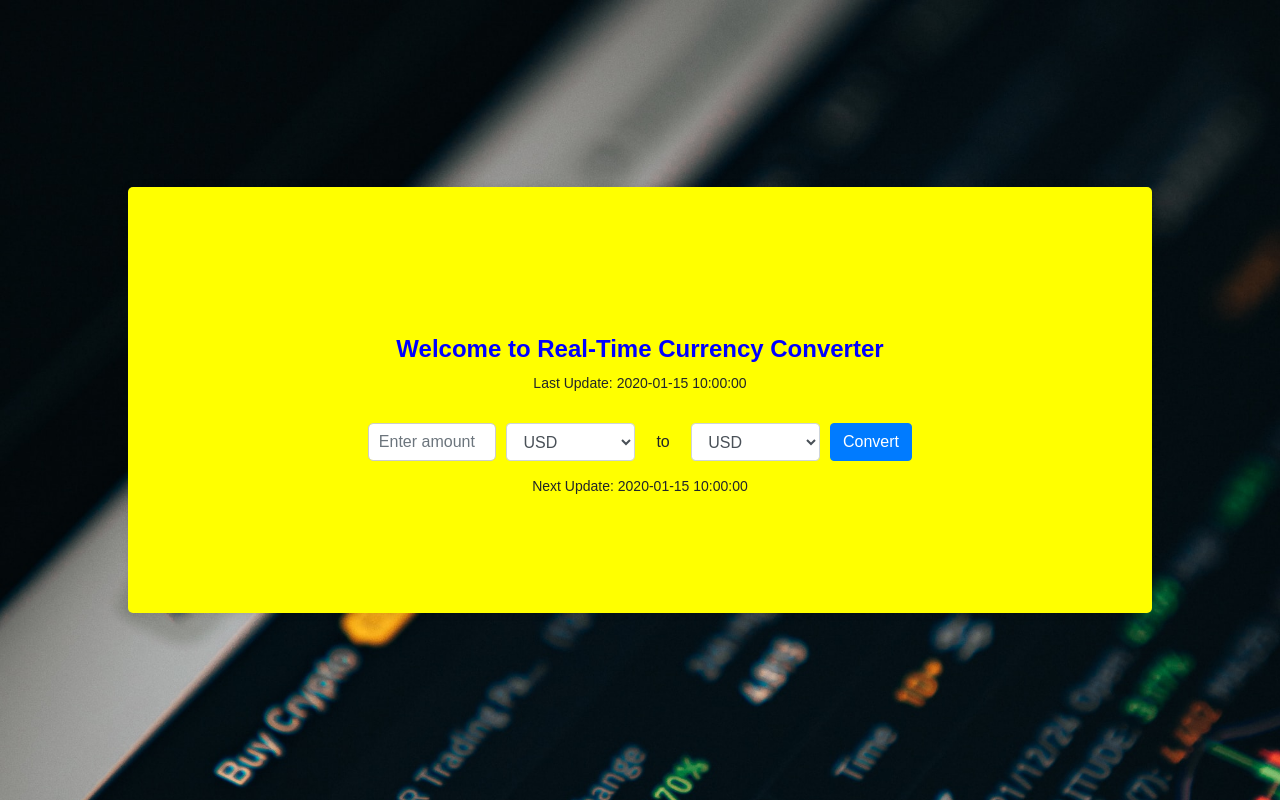
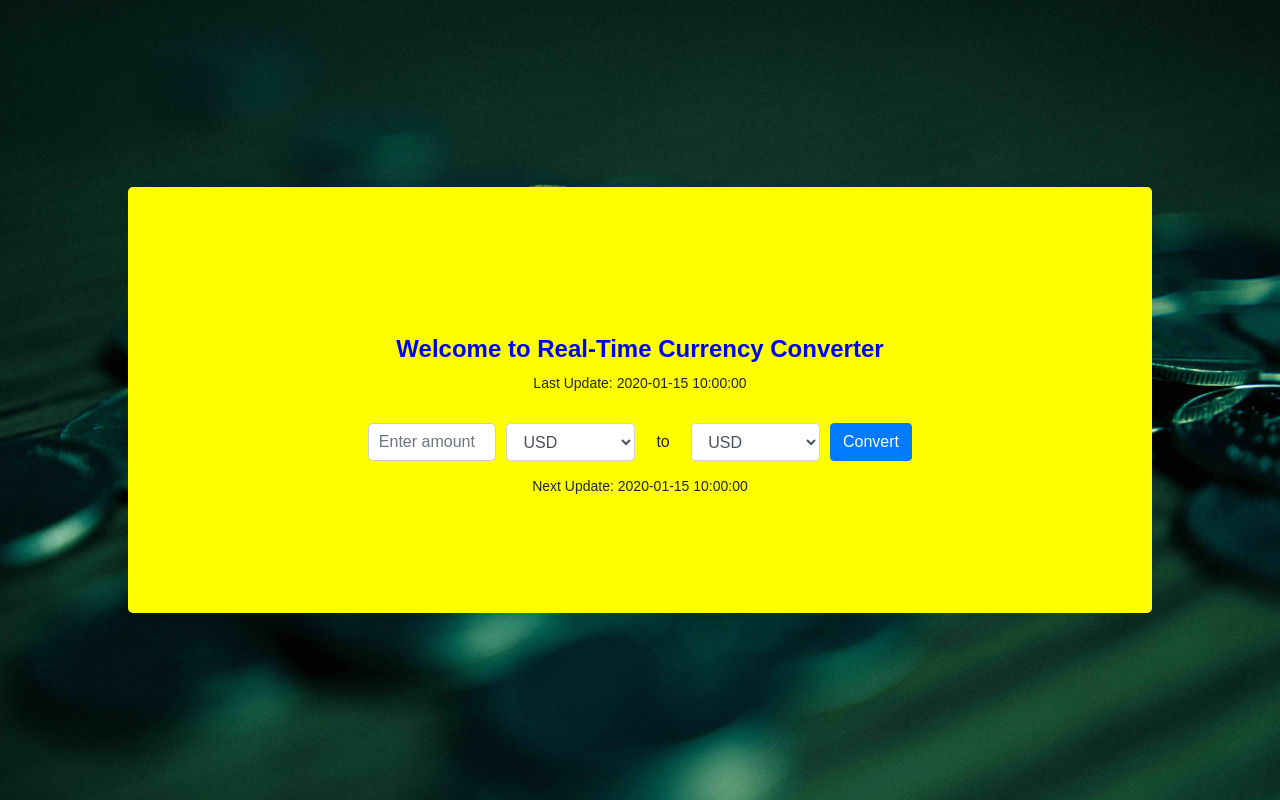
Before and after one commit to vhincekhay/CurrencyConverterApp, a Flask app: template templates/index.html in a window 1280 px wide. Run offline with Flask 2, Linux system fonts and the light colour scheme; the template is opened without the code that fills it: most values are stand-ins (such as "Sample title", 1, 10 or a date in 2020); some libraries are stand-ins or nearby versions.

Commit message:
Update index.html

```diff
--- a/templates/index.html
+++ b/templates/index.html
@@ -23,7 +23,7 @@
     <title>Currency Converter</title>
     <style>
         body {
-            background-image: url('backgroundd.jpg');
+            background-image: url('bckgrnd.webp');
             font-family: Arial, sans-serif;
             background-size: cover;
             background-repeat: no-repeat;
```
